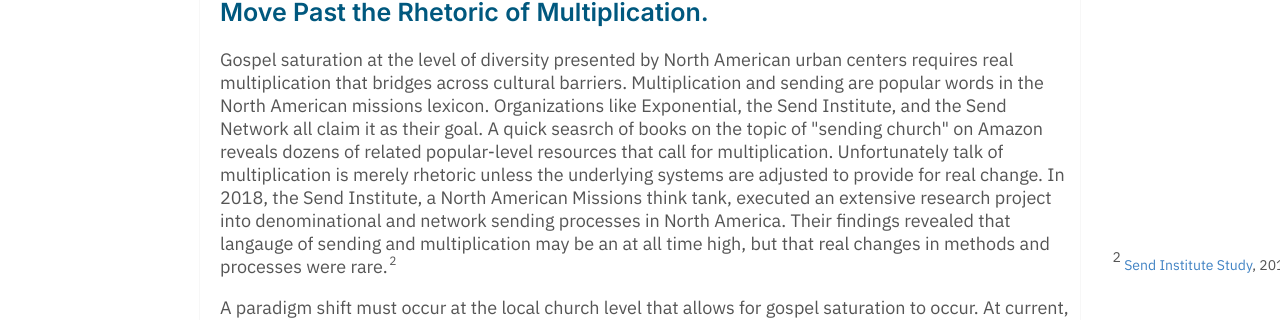
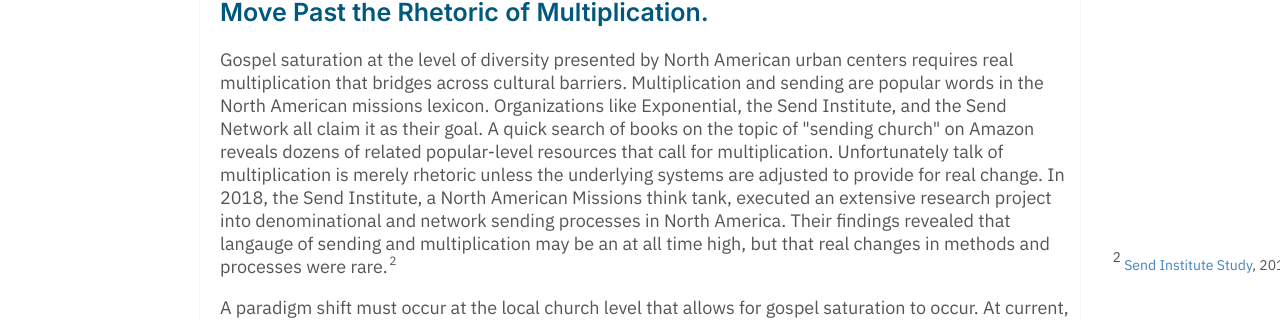
Before and after one commit to keelancook/notebook, a Jekyll site: the page built from _notes/Equip Potential North American Missionaries.md, in a window 1280 px wide and 900 px high, scrolled down 1071 px. Shown: the part 212-532 px from the top of the window. Built offline with Jekyll 4.4.1, drawn with Linux system fonts in a browser that asks for light colours.

Commit message:
Edited Note

```diff
--- a/_notes/Equip Potential North American Missionaries.md
+++ b/_notes/Equip Potential North American Missionaries.md
@@ -18,7 +18,7 @@ North American cities today make gospel saturation a challenging goal. North Ame
 ---
 
 ## Move Past the Rhetoric of Multiplication.
-Gospel saturation at the level of diversity presented by North American urban centers requires real multiplication that bridges across cultural barriers. Multiplication and sending are popular words in the North American missions lexicon. Organizations like Exponential, the Send Institute, and the Send Network all claim it as their goal. A quick seasrch of books on the topic of "sending church" on Amazon reveals dozens of related popular-level resources that call for multiplication. Unfortunately talk of multiplication is merely rhetoric unless the underlying systems are adjusted to provide for real change. In 2018, the Send Institute, a North American Missions think tank, executed an extensive research project into denominational and network sending processes in North America. Their findings revealed that langauge of sending and multiplication may be an at all time high, but that real changes in methods and processes were rare.[[[Send Institute Study](https://www.sendinstitute.org/church-planting-networks-focusing-multiplying-churches/), 2018.::rsn]]
+Gospel saturation at the level of diversity presented by North American urban centers requires real multiplication that bridges across cultural barriers. Multiplication and sending are popular words in the North American missions lexicon. Organizations like Exponential, the Send Institute, and the Send Network all claim it as their goal. A quick search of books on the topic of "sending church" on Amazon reveals dozens of related popular-level resources that call for multiplication. Unfortunately talk of multiplication is merely rhetoric unless the underlying systems are adjusted to provide for real change. In 2018, the Send Institute, a North American Missions think tank, executed an extensive research project into denominational and network sending processes in North America. Their findings revealed that langauge of sending and multiplication may be an at all time high, but that real changes in methods and processes were rare.[[[Send Institute Study](https://www.sendinstitute.org/church-planting-networks-focusing-multiplying-churches/), 2018.::rsn]]
 
 A paradigm shift must occur at the local church level that allows for gospel saturation to occur. At current, most churches and denominational agencies exist in a recruitment paradigm for church planting and missions. A recuitment paradigm for sending says the resources to fulfill the Great Commmission are *out there*. Recruitment fundamentally operates on a scarcity mindset that says sending needs to occur by finding pontential sent ones outside the local church. They may come from a seminary, a state convention, or perhaps another church. Recruitment in sending, however, is zero sum. In order to recruit a sent one from somewhere else to plant a church, a church removes them from their initially intended location.
 
```
Also changed, not shown: other parts of _notes/Equip Potential North American Missionaries.md (+1 -1 lines).
